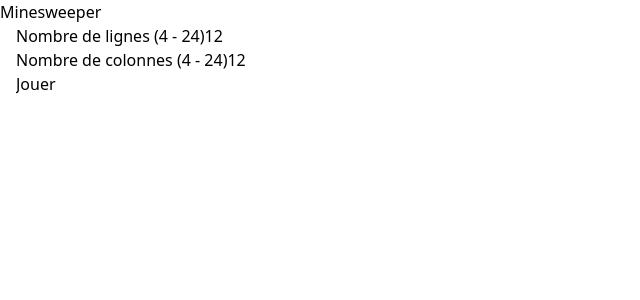
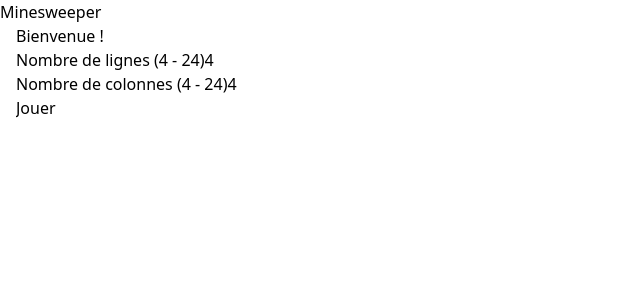
Before and after one commit to gbonjean/minesweeper, a Next.js app: page / in a window 1280 px wide. Shown: the top 300 px of the page, without its empty margins (0-640 px from the left). Built offline with nearby package versions, Linux system fonts and the light colour scheme.

Commit message:
CSS one day...

```diff
--- a/components/minesweeper.js
+++ b/components/minesweeper.js
@@ -19,12 +19,12 @@
 
 export default function Minesweeper() {
   const [play, setPlay] = useState(false)
-  const [rows, setRows] = useState(12)
-  const [cols, setCols] = useState(12)
+  const [text, setText] = useState('Bienvenue !')
+  const [rows, setRows] = useState(4)
+  const [cols, setCols] = useState(4)
 
-  // const rows = 12;
-  // const cols = 12
-  const minesDensity = 0.2;
+  const minesDensity = 0.1;
+  const board = createBoard(rows, cols, minesDensity);
 
 
 
@@ -37,30 +37,28 @@
   }
 
   const end = (boom) => {
-    if (boom) return
+    setText(boom ? 'Perdu !' : 'Bravo !')
+    setPlay(false)
   }
 
   if (play) {
-    const board = createBoard(rows, cols, minesDensity);
-
     return (
     <div className='container mx-auto px-4'>
       <Grid grid={board} rows={rows} cols={cols} endGame={(boom) => end(boom)} />
     </div>
     )
   } else {
-    // const board = Array.from(Array(rows), () => new Array(cols).fill(0))
-
     return (
-    <div className='container mx-auto px-4'>
-      {/* <Grid grid={board} rows={rows} cols={cols} /> */}
+    <div className='container mx-auto px-4' onContextMenu={(e) => e.preventDefault()}>
       <Info
+        text={text}
         rows={rows}
         cols={cols}
         onRowsChange={(e) => handleRowsChange(Number(e.target.value))}
         onColsChange={(e) => handleColsChange(Number(e.target.value))}
         onPlay={() => setPlay(true)}
        />
+      {/* <Grid grid={board} rows={rows} cols={cols}  /> */}
     </div>
   );
   }
@@ -71,7 +69,6 @@
 
   const gameOver = () => {
     setMask(grid)
-    alert("BOOM")
     endGame(true)
   }
 
@@ -168,9 +165,11 @@
   );
 }
 
-function Info({ rows, cols, onRowsChange, onColsChange, onPlay }) {
+function Info({ text, rows, cols, onRowsChange, onColsChange, onPlay }) {
 
   return(
+    <>
+      <p>{text}</p>
       <form onSubmit={(e) => e.preventDefault()} >
         <div className='flex'>
           <label>Nombre de lignes (4 - 24)</label>
@@ -182,6 +181,7 @@
         </div>
         <input type='submit' value="Jouer" onClick={onPlay}/>
       </form>
+    </>
   );
 }
 
```
Lines whose indentation alone changed are shown as unchanged.
